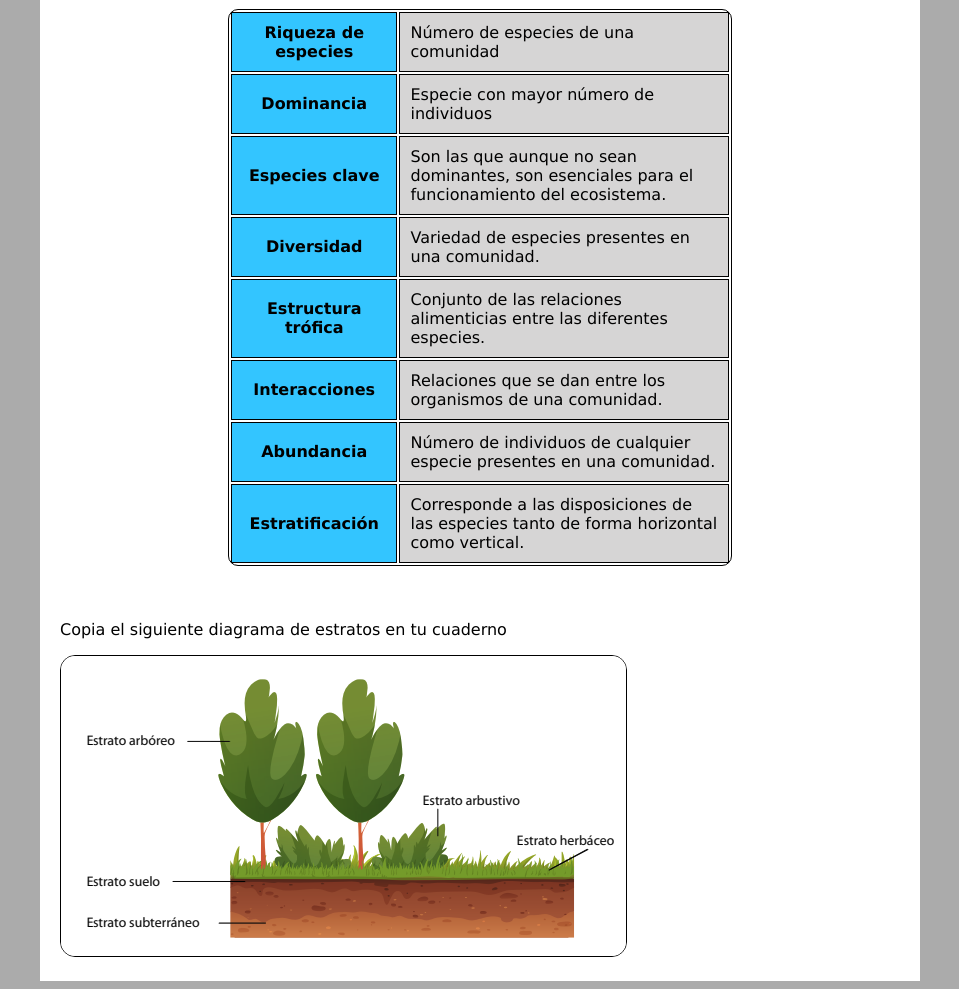
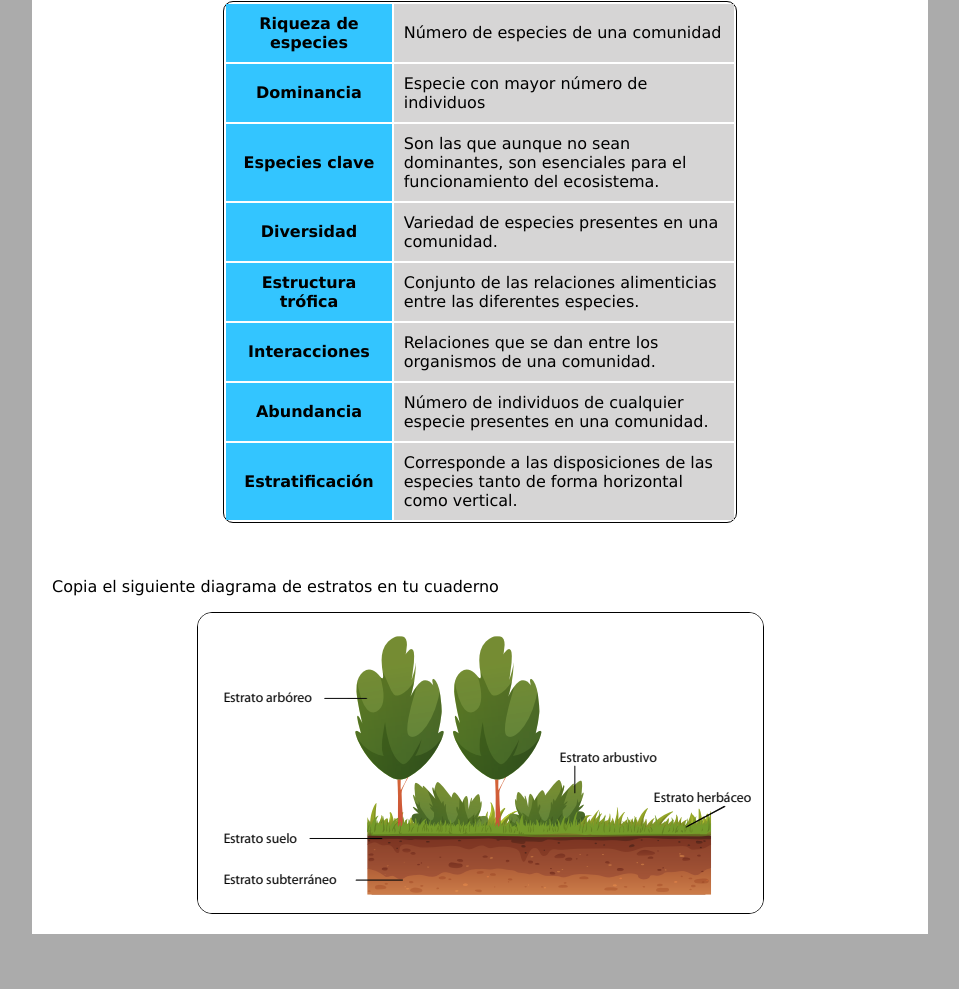
Before and after one commit to 1Oscar089/Mis-Clases, a plain HTML site: page clases/7/cieu433.html in a window 1280 px wide. Shown: the part 281-1270 px from the top of the page, without its empty margins (160-1119 px from the left). After the commit the page ends 1215 px from the top, so only its background shows below. Drawn offline with Linux system fonts and the light colour scheme.

Commit message:
Update cieu433.html

```diff
--- a/clases/7/cieu433.html
+++ b/clases/7/cieu433.html
@@ -6,6 +6,7 @@
     <title>7mo U4 L3 C3</title>
     <style>
         body{
+            margin: 0;
             padding: 0 15% 0 15%;
             font-family: 'Lucida Sans', 'Lucida Sans Regular', 'Lucida Grande', 'Lucida Sans Unicode', Geneva, Verdana, sans-serif;
             background-color: rgb(171, 171, 171);
@@ -28,7 +29,6 @@
             border-radius: 10px;
         }
         td, th{
-            border: 1px solid black;
             padding: 10px 10px;
         }
         th{
@@ -38,8 +38,10 @@
             background-color: rgb(214, 213, 213);
         }
         img{
+            display: block;
             border: 1px solid black;
             border-radius: 15px;
+            margin: 0 auto;
         }
     </style>
 
```
